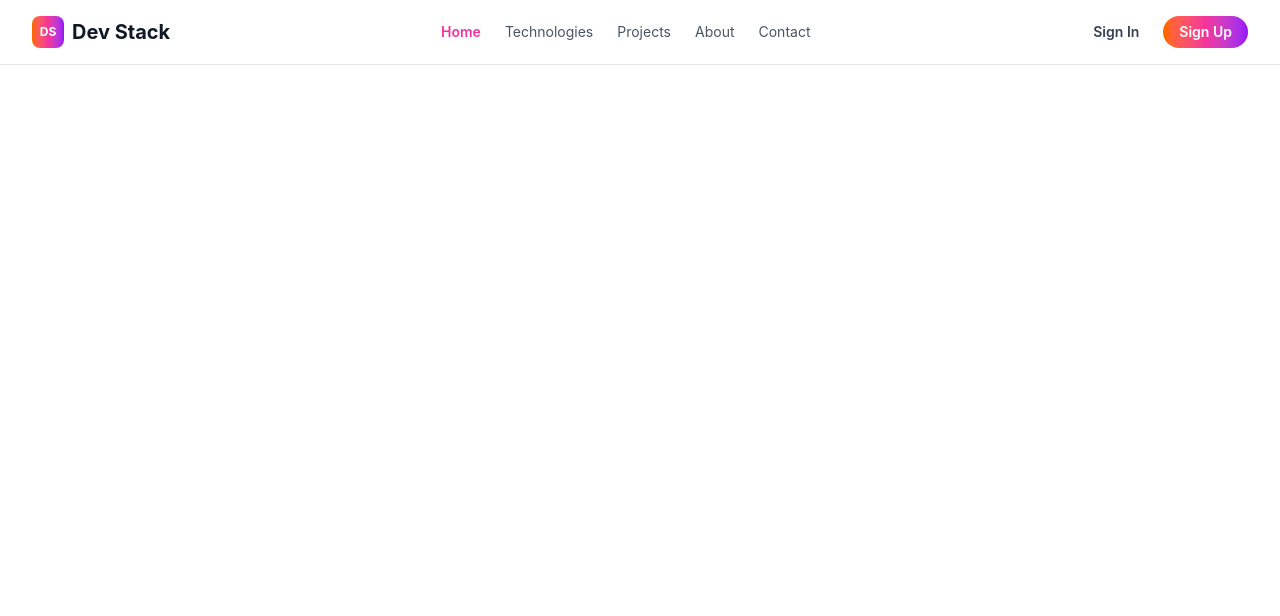
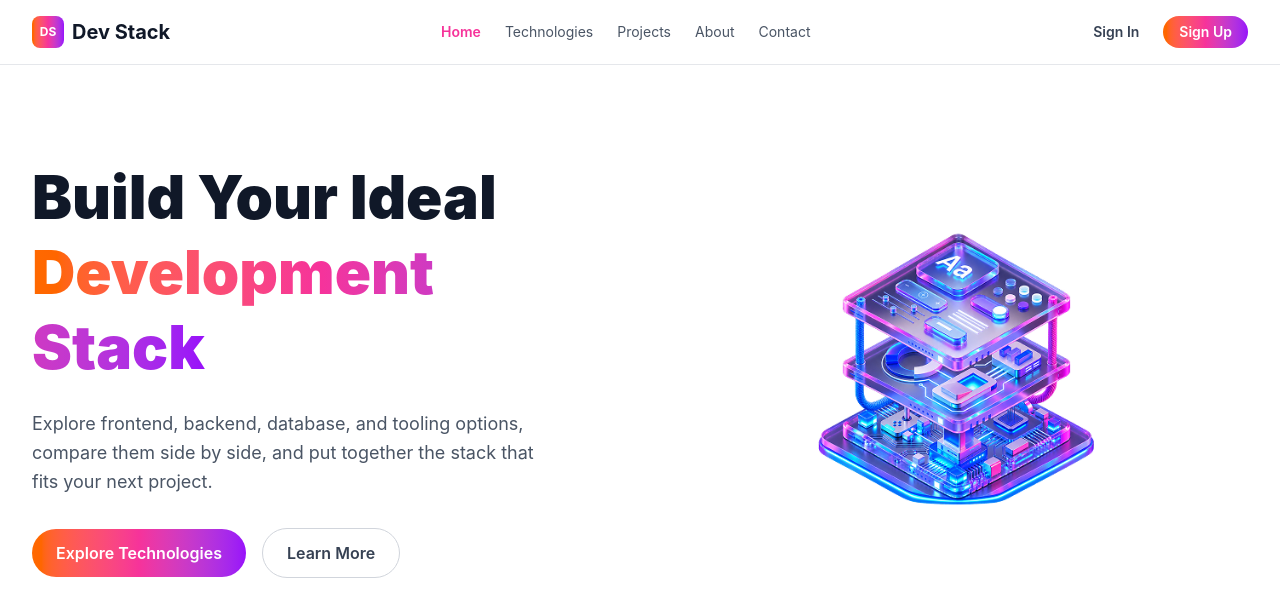
Before and after one commit to jm-jahed/assignment-5, a React (Vite) app: page / in a window 1280 px wide. Shown: the top 616 px of the page. Built offline with nearby package versions, Linux system fonts and the light colour scheme.

Commit message:
add Banner

```diff
--- a/src/App.jsx
+++ b/src/App.jsx
@@ -1,9 +1,13 @@
 import Navbar from './components/Navbar';
+import Banner from './components/Banner';
 
 function App() {
   return (
     <div className="min-h-screen bg-white text-gray-900">
       <Navbar />
+      <main>
+        <Banner />
+      </main>
     </div>
   );
 }
--- /dev/null
+++ b/src/components/Banner.jsx
@@ -0,0 +1,51 @@
+export default function Banner() {
+  return (
+    <section id="home" className="py-12 md:py-16 lg:py-20">
+      <div className="max-w-7xl mx-auto px-4 sm:px-6 lg:px-8">
+        <div className="grid grid-cols-1 lg:grid-cols-2 gap-12 items-center">
+
+          {/* Left: Text Content */}
+          <div className="space-y-6 text-left">
+            <h1 className="text-4xl sm:text-5xl lg:text-6xl font-black text-gray-900 leading-tight">
+              Build Your Ideal <br />
+              <span className="bg-gradient-to-r from-orange-500 via-pink-500 to-purple-600 bg-clip-text text-transparent">
+                Development Stack
+              </span>
+            </h1>
+
+            <p className="text-base sm:text-lg text-gray-600 max-w-lg leading-relaxed">
+              Explore frontend, backend, database, and tooling options,
+              compare them side by side, and put together the stack that fits your
+              next project.
+            </p>
+
+            <div className="flex flex-wrap items-center gap-4 pt-2">
+              <a
+                href="#technologies"
+                className="bg-gradient-to-r from-orange-500 via-pink-500 to-purple-600 text-white font-semibold px-6 py-3 rounded-full hover:opacity-90 transition-opacity"
+              >
+                Explore Technologies
+              </a>
+              <a
+                href="#about"
+                className="border border-gray-300 text-gray-700 font-semibold px-6 py-3 rounded-full hover:border-purple-500 hover:text-purple-600 transition-colors"
+              >
+                Learn More
+              </a>
+            </div>
+          </div>
+
+          {/* Right: Banner Visual */}
+          <div className="flex justify-center">
+            <img
+              src="/assets/banner-stack.png"
+              alt="DevStack illustration"
+              className="w-full max-w-md h-auto object-contain"
+            />
+          </div>
+
+        </div>
+      </div>
+    </section>
+  );
+}
```
Also changed, not shown: public/assets/banner-stack.png (added).
